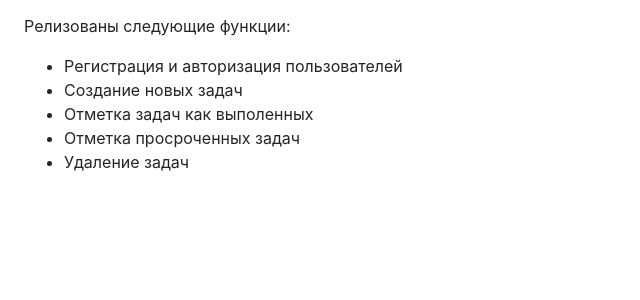
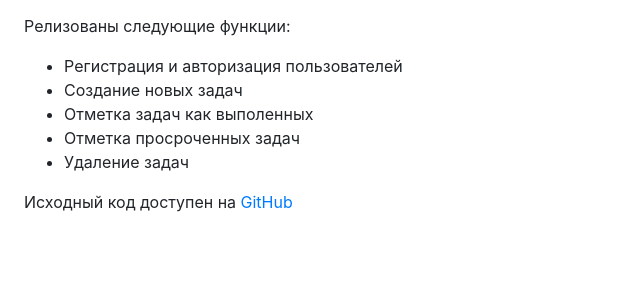
Before and after one commit to ZerLes/todo, a Flask app: page /about in a window 1280 px wide. Shown: the part 322-622 px from the top of the page, without its empty margins (0-640 px from the left). Run offline with Flask 2, Linux system fonts and the light colour scheme.

Commit message:
Update about.html

```diff
--- a/templates/about.html
+++ b/templates/about.html
@@ -21,6 +21,8 @@
 		<li>Удаление задач</li>
 
     </ul>
+		<p>Исходный код доступен на <a href="https://github.com/ZerLes/todo/">GitHub</a></p>
+	<p></p>
 <div>
 
 {% endblock %}
```
